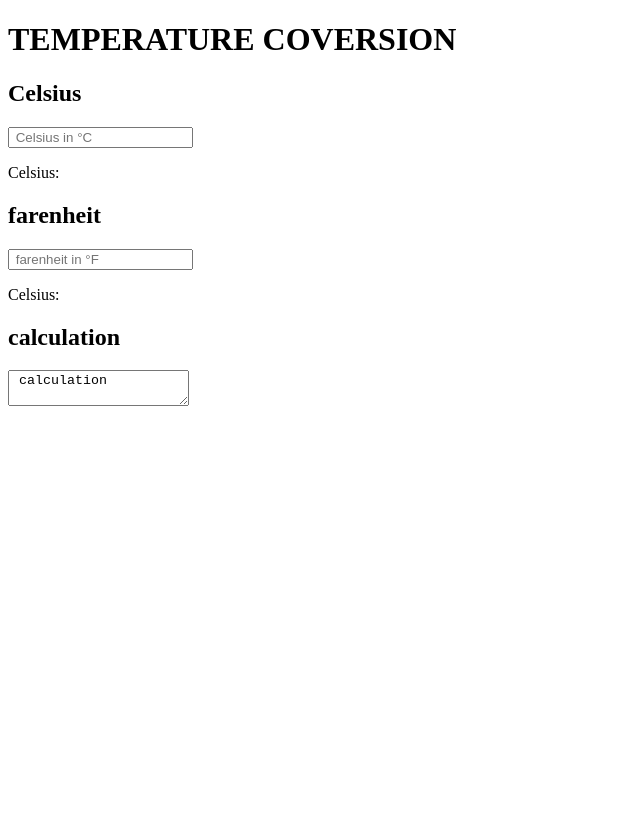
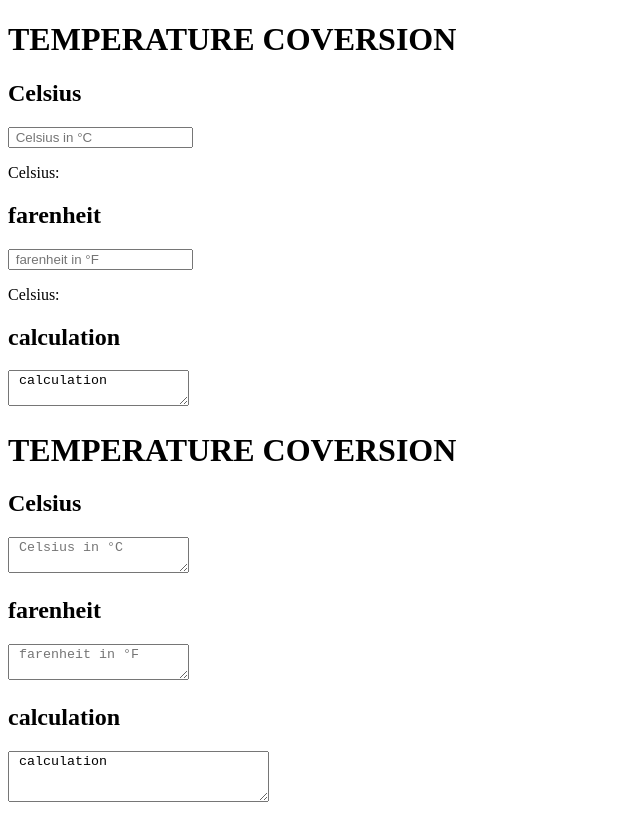
Before and after one commit to Ramesh-4p0/CodeAlpha_Project_Temperature_Converter, a plain HTML site: page index.html in a window 1280 px wide. Shown: the whole page, without its empty margins (0-640 px from the left). Drawn offline with Linux system fonts and the light colour scheme.

Commit message:
Update index.html

```diff
--- a/index.html
+++ b/index.html
@@ -54,3 +54,120 @@
 </body>
 
 </html>
+<!DOCTYPE html>
+
+<html lang="en">
+
+<head>
+
+    <meta charset="UTF-8">
+
+    <meta http-equiv="X-UA-Compatible" content="IE=edge">
+
+    <meta name="viewport" content="width=device-width, initial-scale=1.0">
+
+    <title>Document</title>
+
+</head>
+
+<body>
+
+    <div class="flex">
+
+        <div>
+
+            <h1>TEMPERATURE COVERSION</h1>
+
+            <div class="row">
+
+                <h2 class="one">Celsius</h2>
+
+                <textarea id="outputCelsius" class="imp" type="number" placeholder=" Celsius in °C " value="name"
+
+                    oninput="fahrenheitConverter(this.value)" onchange="fahrenheitConverter(this.value)"></textarea>
+
+            </div>
+
+            <div class="row">
+
+                <!-- <h2 class="one">farenheit</h2>
+
+                <input id="fahrenheit" class="imp" type="number" placeholder=" farenheit in °F"
+
+                    oninput="celsiusConverter(this.value)" onchange="celsiusConverter(this.value)"> -->
+
+
+
+                    <h2 class="one">farenheit</h2>
+
+            <textarea id="outputFahrenheit" class="imp" type="number" placeholder=" farenheit in °F" value="name"
+
+            oninput="celsiusConverter(this.value)" onchange="celsiusConverter(this.value)" ></textarea>
+
+            </div>
+
+
+
+            <div class="row1">
+
+                <h2 class="one">calculation</h2>
+
+                <textarea id="solution" class="implas" cols="30" rows="3" type="text"> calculation </textarea>
+
+            </div>
+
+        </div>
+
+
+
+    <script>
+
+        // Celsius to Fahrenheit
+
+        function fahrenheitConverter(valNum) {
+
+            valNum = parseFloat(valNum);
+
+            let farenheitt=(valNum * 1.8) + 32;
+
+            document.getElementById("outputFahrenheit").innerHTML =farenheitt;
+
+
+
+            document.getElementById("solution").innerHTML = ((valNum +"* 1.8") + "+32"+"="+farenheitt+"\n"+"farenheitt"+"="+farenheitt);
+
+           if(valNuum==0){
+
+            celsiusConverter(valNum);
+
+           }
+
+
+
+        }
+
+        // farenheit to celsius
+
+        function celsiusConverter(valNum) {
+
+            valNum = parseFloat(valNum);
+
+            let celsius=(valNum - 32) / 1.8
+
+            document.getElementById("outputCelsius").innerHTML = celsius;
+
+            document.getElementById("solution").innerHTML = ((valNum +"-32") + "/ 1.8"+"="+celsius+"\n"+"celsius"+"="+celsius);
+
+            if(valNuum==0){
+
+                fahrenheitConverter(value);
+
+               }
+
+        }
+
+    </script>
+
+</body>
+
+</html>
```
